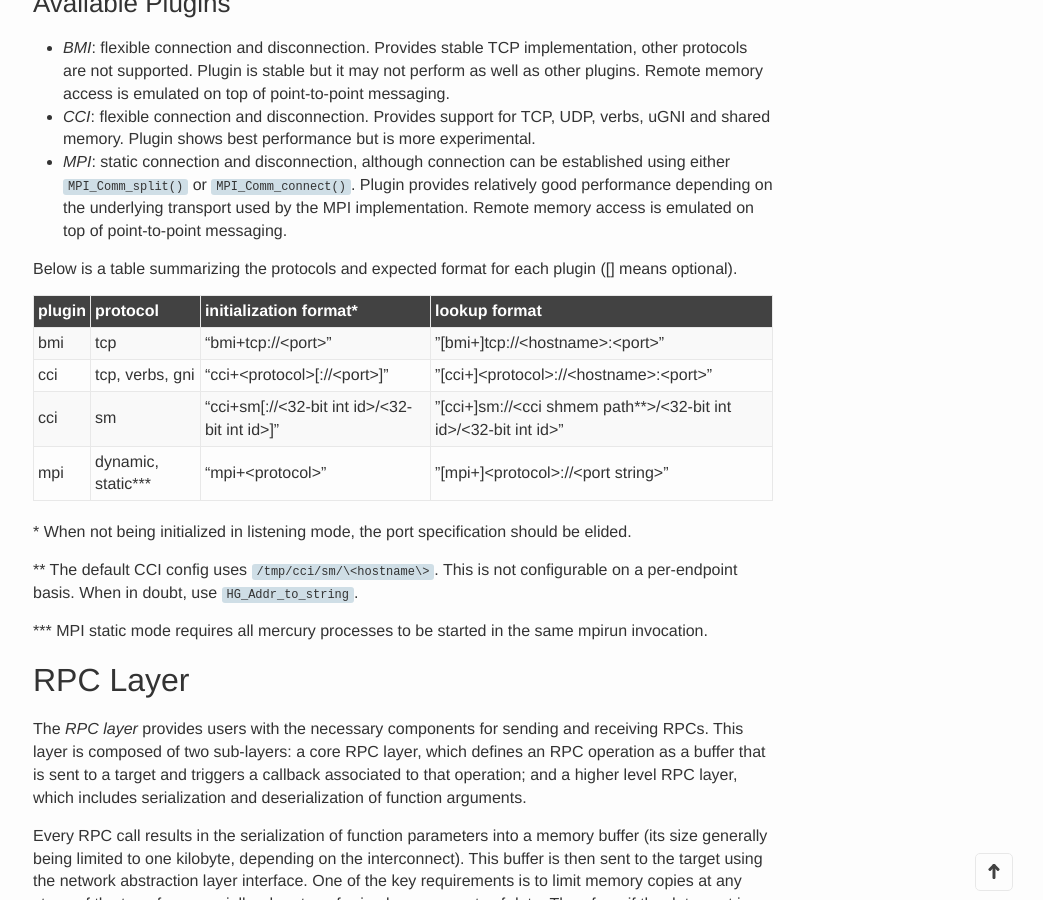
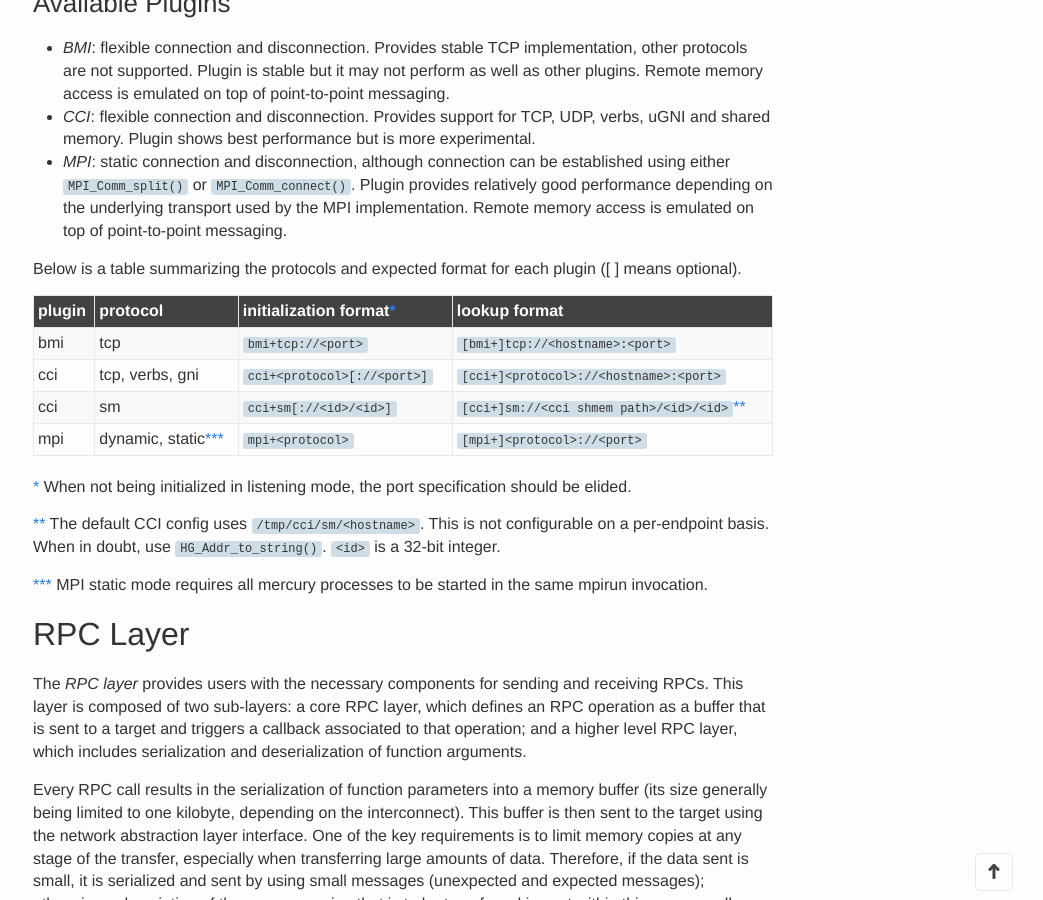
Before and after one commit to Mercury-HPC/Mercury-HPC.github.io, a Jekyll site: the page built from documentation.md, in a window 1280 px wide and 900 px high, scrolled down 2457 px. Shown: the whole window, without its empty margins (237-1280 px from the left). Built offline with Jekyll 4.4.1, drawn with Linux system fonts in a browser that asks for light colours; nearby versions of some CDN libraries.

Commit message:
Some cleanup in documentation for format strings

```diff
--- a/documentation.md
+++ b/documentation.md
@@ -147,23 +147,20 @@ are used internally. There should not be any need for using them directly.
   point-to-point messaging.
 
 Below is a table summarizing the protocols and expected format for each plugin
-([] means optional).
+([ ] means optional).
 
-plugin | protocol             | initialization format*                             |  lookup format
------- | --------             | ---------------------                              |  -------------
-bmi    | tcp                  | "bmi+tcp://\<port\>"                               | "\[bmi+\]tcp://\<hostname\>:\<port\>"
-cci    | tcp, verbs, gni      | "cci+\<protocol\>\[://\<port\>\]"                  | "\[cci+\]\<protocol\>://\<hostname\>:\<port\>"
-cci    | sm                   | "cci+sm\[://\<32-bit int id\>/\<32-bit int id\>\]" | "\[cci+\]sm://\<cci shmem path\*\*\>/\<32-bit int id\>/\<32-bit int id\>"
-mpi    | dynamic, static\*\*\*    | "mpi+\<protocol\>"                             | "\[mpi+\]\<protocol\>://\<port string\>"
+plugin | protocol             | initialization format[*](#init_format)  |  lookup format
+------ | --------             | ---------------------          |  -------------
+bmi    | tcp                  | `bmi+tcp://<port>`             | `[bmi+]tcp://<hostname>:<port>`
+cci    | tcp, verbs, gni      | `cci+<protocol>[://<port>]`    | `[cci+]<protocol>://<hostname>:<port>`
+cci    | sm                   | `cci+sm[://<id>/<id>]`         | `[cci+]sm://<cci shmem path>/<id>/<id>`[**](#cci_config)
+mpi    | dynamic, static[***](#mpi_static)  | `mpi+<protocol>` | `[mpi+]<protocol>://<port>`
 
-\* When not being initialized in listening mode, the port specification should
-be elided.
+<a name="init_format">*</a> When not being initialized in listening mode, the port specification should be elided.
 
-\*\* The default CCI config uses `/tmp/cci/sm/\<hostname\>`. This is not
-configurable on a per-endpoint basis. When in doubt, use `HG_Addr_to_string`.
+<a name="cci_config">**</a> The default CCI config uses `/tmp/cci/sm/<hostname>`. This is not configurable on a per-endpoint basis. When in doubt, use `HG_Addr_to_string()`. `<id>` is a 32-bit integer.
 
-\*\*\* MPI static mode requires all mercury processes to be started in the same
-mpirun invocation.
+<a name="mpi_static">***</a> MPI static mode requires all mercury processes to be started in the same mpirun invocation.
 
 ## RPC Layer
 
```
